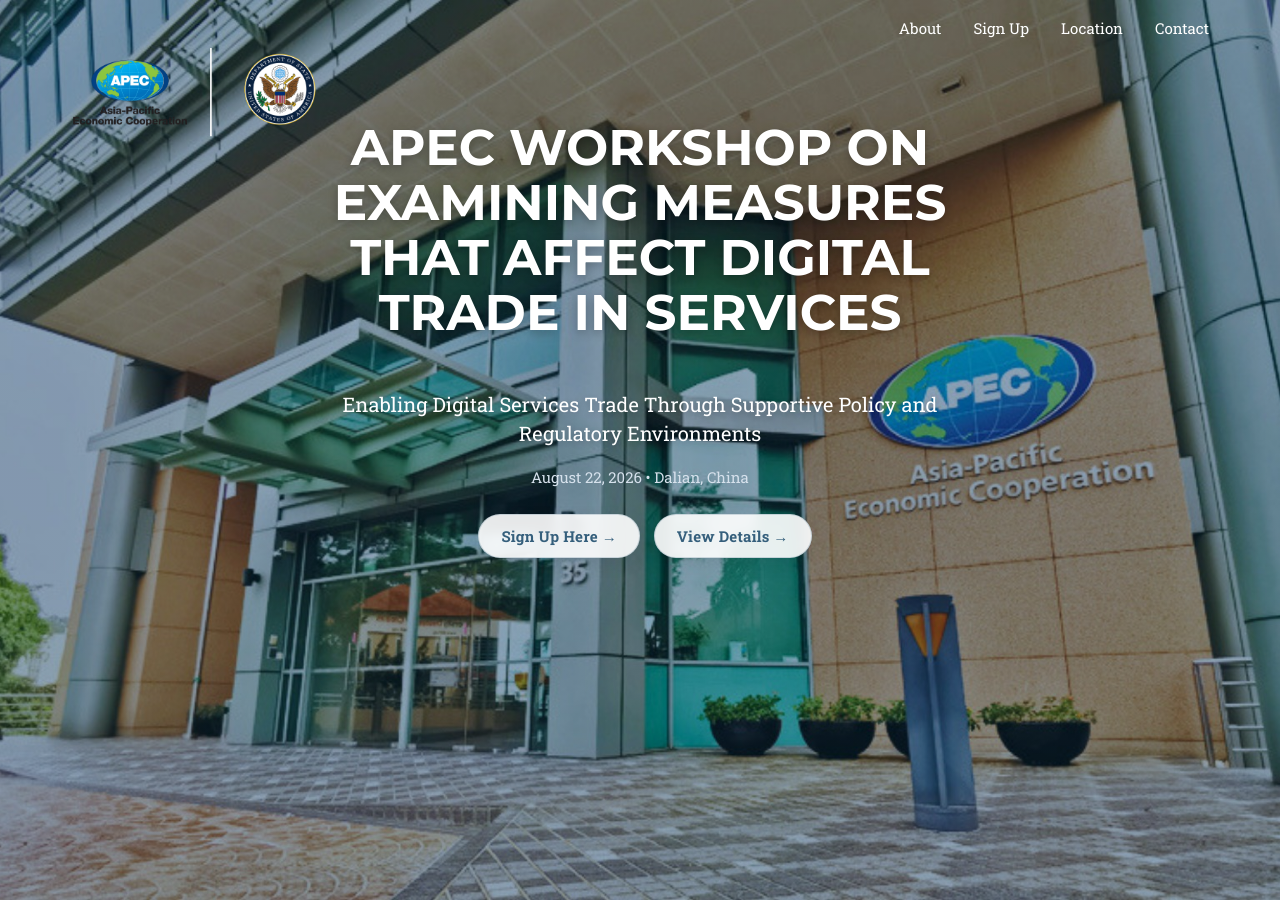
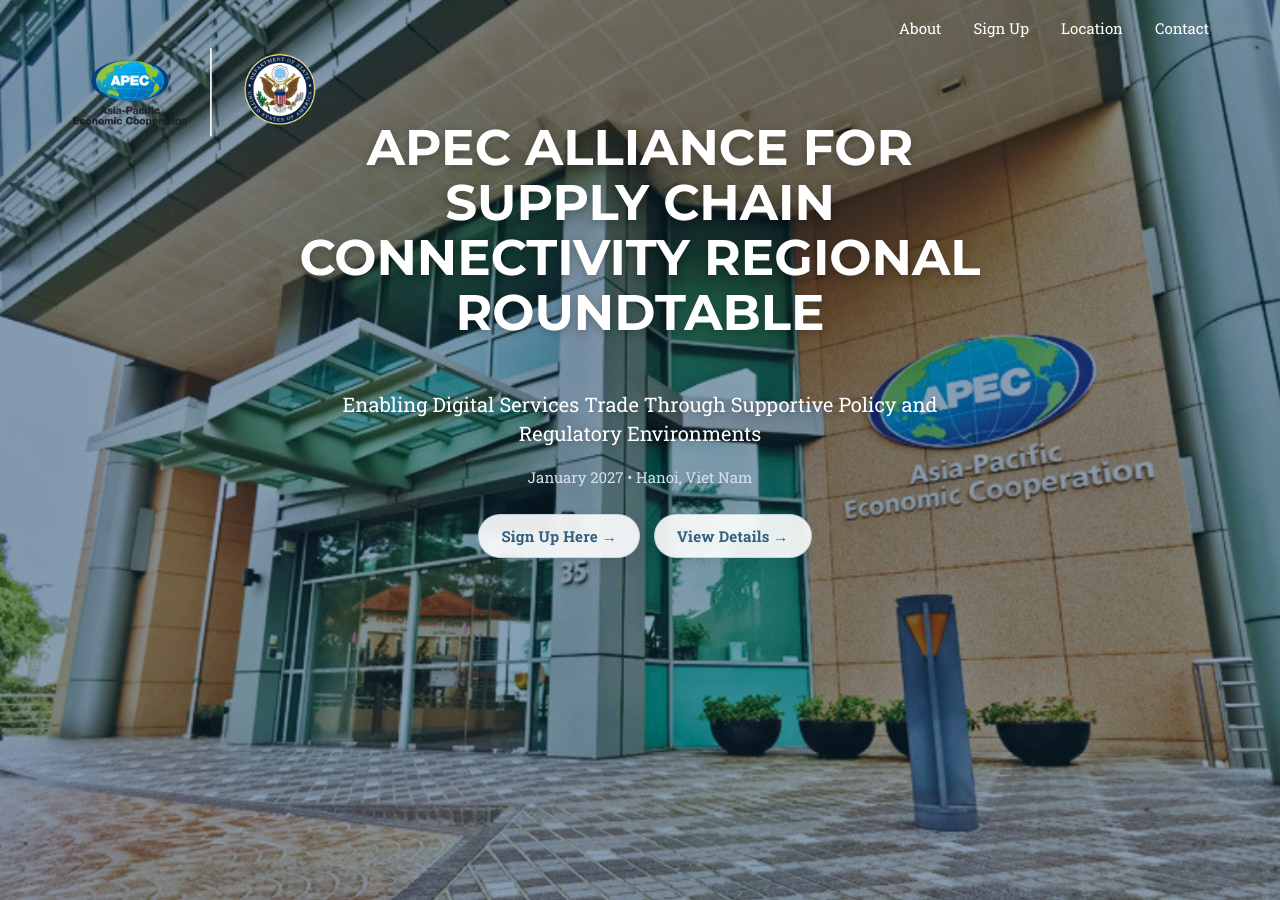
Before and after one commit to usapecrise/A2C2-Roundtable, a Jekyll site: the page built from index.html, in a window 1280 px wide and 900 px high. Built offline with Jekyll 4.4.1, drawn with Linux system fonts in a browser that asks for light colours; nearby versions of some CDN libraries; some web fonts are replaced; library files that are not in the unit come from our copies.

Commit message:
Update header-home.html

```diff
--- a/_includes/2017_data/header-home.html
+++ b/_includes/2017_data/header-home.html
@@ -60,7 +60,7 @@
     <div class="intro-text">
 
       <div class="intro-heading">
-         APEC Workshop on Examining Measures that Affect Digital Trade in Services
+         APEC Alliance for Supply Chain Connectivity Regional Roundtable
       </div>
 
       <div class="intro-lead-in" style="max-width:700px; margin:20px auto;">
@@ -68,7 +68,7 @@
       </div>
 
       <div style="margin-bottom:25px; color:#d6e1ec;">
-        August 22, 2026 • Dalian, China
+        January 2027 • Hanoi, Viet Nam
       </div>
 
       <a href="#register" class="page-scroll btn btn-secondary" style="margin-left:10px;">
```
